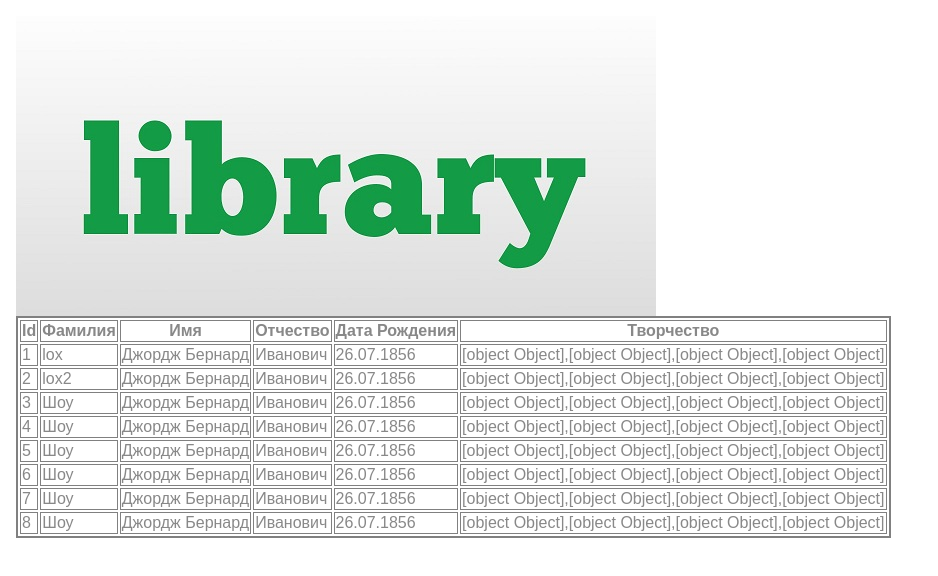
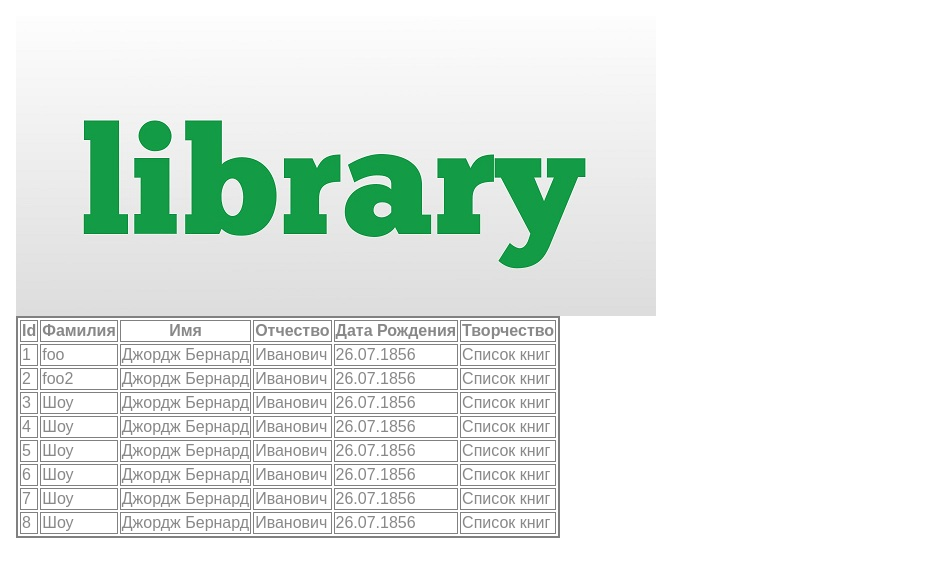
Before and after one commit to CortezGuitar/Angular-CRUD-app, an Angular app: page / in a window 1280 px wide. Shown: the top 576 px of the page, without its empty margins (0-938 px from the left). Built offline with nearby package versions, Linux system fonts and the light colour scheme.

Commit message:
booklist works

```diff
--- a/src/app/authors/authors.component.html
+++ b/src/app/authors/authors.component.html
@@ -16,7 +16,7 @@
       <td>{{author.firstname}}</td>
       <td>{{author.secondname}}</td>
       <td>{{author.dob}}</td>
-      <td>{{author.booklist}}</td>
+      <td>Список книг</td>
 
     </tr>
   </tbody>
--- a/src/app/authors/authors.component.ts
+++ b/src/app/authors/authors.component.ts
@@ -3,6 +3,7 @@ import { Author } from '../author';
 import { AuthorService } from '../author.service';
 import { BookService } from '../book.service';
 import { Book } from '../book';
+import * as _ from 'lodash';
 
 
 @Component({
@@ -17,17 +18,6 @@ export class AuthorsComponent implements OnInit {
 
   books: Book[];
 
-
-  // selAuthorBooklist: any;
-
-  // booklistParsed: any;
-
-  // lastnameParsed: string;
-
-  // authorLastname: any;
-
-  // finalList: any;
-
   constructor(private authorService: AuthorService,
      private bookService: BookService) { }
 
@@ -38,24 +28,14 @@ export class AuthorsComponent implements OnInit {
 
   onSelect(author: Author): void {
     this.selectedAuthor = author;
-    // this.authorLastname = JSON.stringify(this.selectedAuthor.lastname);
-    // this.lastnameParsed = JSON.parse(this.authorLastname);
-    // console.log( this.lastnameParsed);
-
-    // this.selAuthorBooklist = JSON.stringify(this.selectedAuthor.booklist);
-    // this.booklistParsed = JSON.parse(this.selAuthorBooklist);
-    // // this.selAuthorBooklist = this.booklistParsed.filter(this.filterByAuthor);
-    // console.log( this.booklistParsed);
-
+    let fullList = [];
     // tslint:disable-next-line:prefer-const
     for (let item of this.books) {
-      // console.log(item);
-      if (item.author === this.selectedAuthor.lastname) {
-        this.selectedAuthor.booklist = [item];
-        //  this.selectedAuthor.booklist.push(item);
-        console.log(item);
-      }
+      if (_.isEqual(item.author, this.selectedAuthor.lastname)) {
+          fullList = fullList.concat(item);
+        }
     }
+    this.selectedAuthor.booklist = fullList;
   }
 
 
@@ -67,8 +47,5 @@ export class AuthorsComponent implements OnInit {
     this.bookService.getBooks()
       .subscribe(books => this.books = books);
       }
-  cleanBooks(): void {
-    this.selectedAuthor.booklist = this.books;
-  }
 
 }
--- a/src/app/mock-authors.ts
+++ b/src/app/mock-authors.ts
@@ -2,9 +2,9 @@ import { Author } from './author';
 import { BOOKS } from './mock-books';
 
 export const AUTHORS: Author[] = [
-  {id: 1, firstname: 'Джордж Бернард', secondname: 'Иванович', lastname: 'lox', dob: '26.07.1856',
+  {id: 1, firstname: 'Джордж Бернард', secondname: 'Иванович', lastname: 'foo', dob: '26.07.1856',
   booklist: BOOKS},
-  {id: 2, firstname: 'Джордж Бернард', secondname: 'Иванович', lastname: 'lox2', dob: '26.07.1856',
+  {id: 2, firstname: 'Джордж Бернард', secondname: 'Иванович', lastname: 'foo2', dob: '26.07.1856',
   booklist: BOOKS},
   {id: 3, firstname: 'Джордж Бернард', secondname: 'Иванович', lastname: 'Шоу', dob: '26.07.1856',
   booklist: BOOKS},
--- a/src/app/mock-books.ts
+++ b/src/app/mock-books.ts
@@ -3,22 +3,22 @@ import { Book } from './book';
 export const BOOKS: Book[] = [
   {id: 1,
   name: 'Garmon',
-  pages: 'lox',
-  genre: 'lox',
-  author: 'lox'},
+  pages: 'foo',
+  genre: 'foo',
+  author: 'foo'},
   {id: 2,
     name: 'Pesnya',
     pages: '888',
-    genre: 'lox2',
-    author: 'lox2'},
+    genre: 'foo',
+    author: 'foo2'},
     {id: 3,
       name: 'Truba',
       pages: '888',
-      genre: 'lox2',
+      genre: 'foo',
       author: 'Шоу'},
       {id: 4,
         name: 'Batareya',
         pages: '888',
-        genre: 'lox2',
+        genre: 'foo',
         author: 'Шоу'}
 ];
```
Also changed, not shown: package.json (+7 -4 lines), 1 other file (tests, documents, lock files or other folders).
